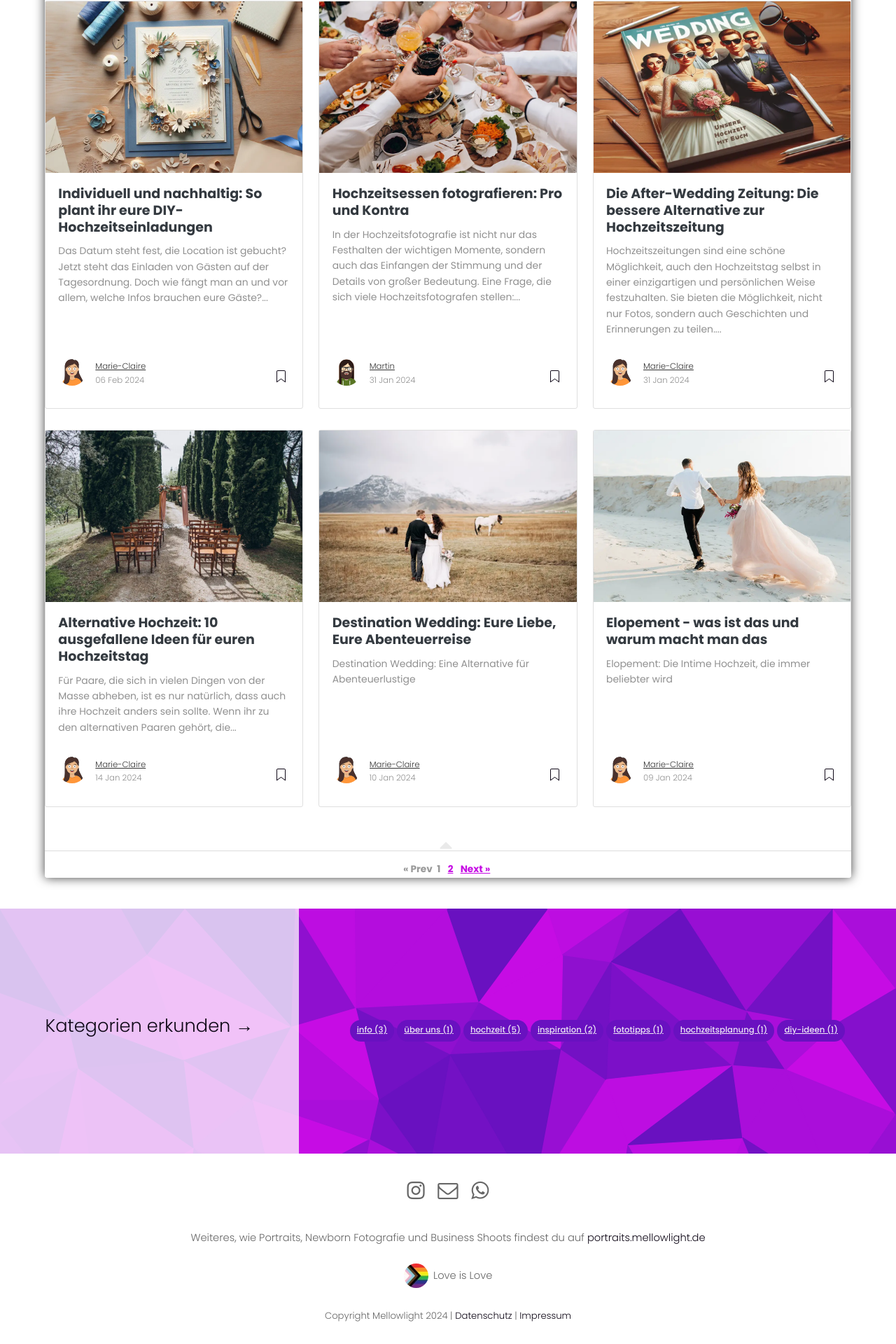
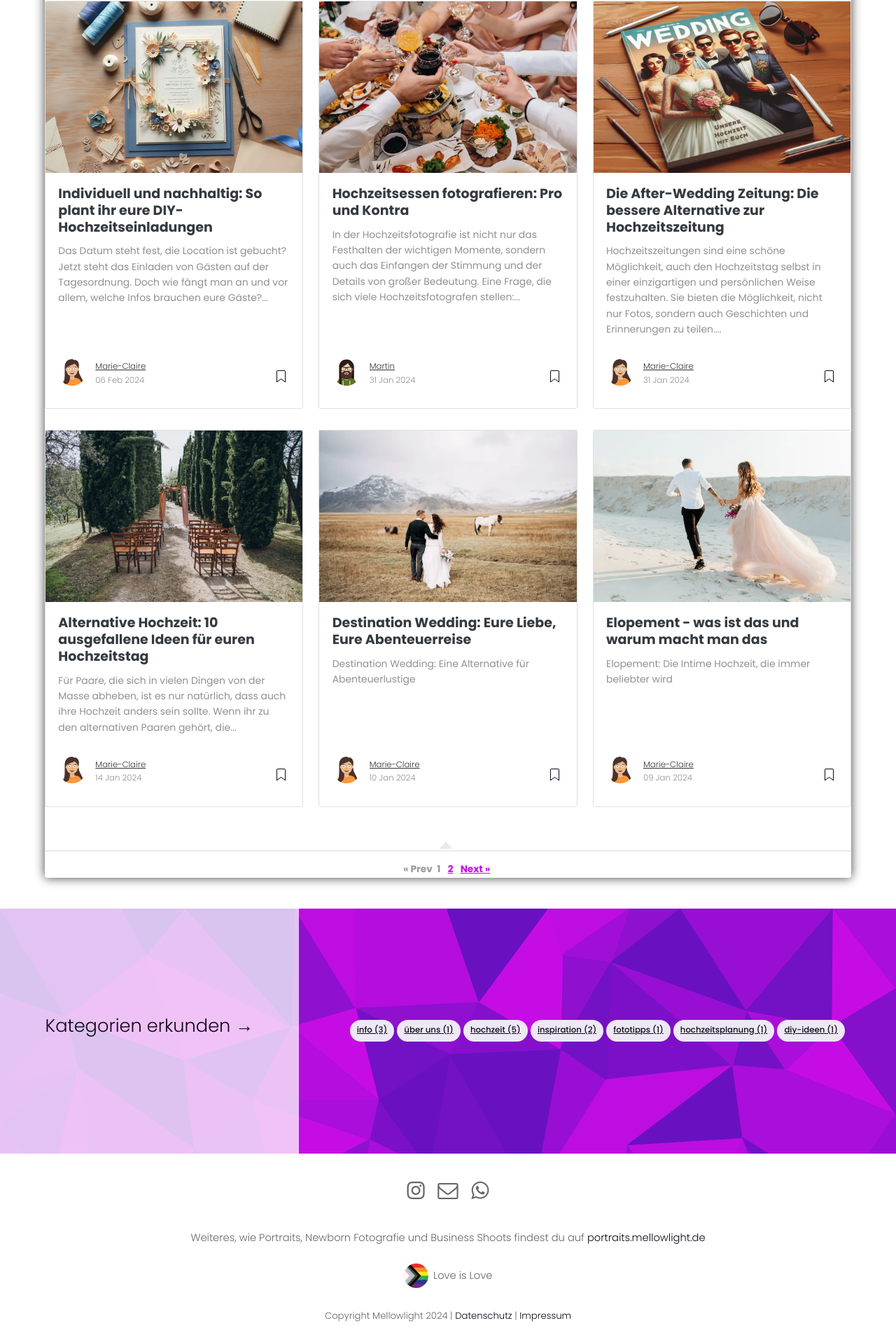
Before and after one commit to R0ckStrongo/mellowlight.blog, a Jekyll site: the page built from index.html, in a window 1280 px wide. Shown: the part 933-2853 px from the top of the page at 70% size. Built offline with Jekyll 4.4.1, drawn with Linux system fonts in a browser that asks for light colours; nearby versions of some CDN libraries; the list of posts is cut into pages by our own code.

Commit message:
Changed color of tags in bottom bar

```diff
--- a/assets/css/screen.css
+++ b/assets/css/screen.css
@@ -779,9 +779,9 @@ iframe {
 
 .jumbotron.fortags a {
     padding: 5px 10px 7px;
-    background: #6911C0;
+    background: #EEE8F5;
     border-radius: 30px;
-    color: #EEE8F5;
+    color: #0F0817;
     font-weight: 500;
     text-transform: lowercase;
     font-size: 0.8rem;
```
